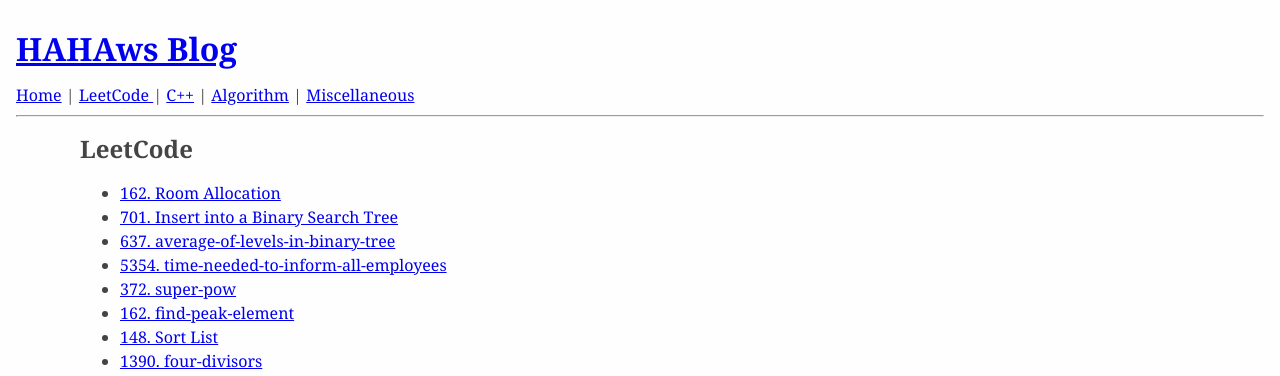
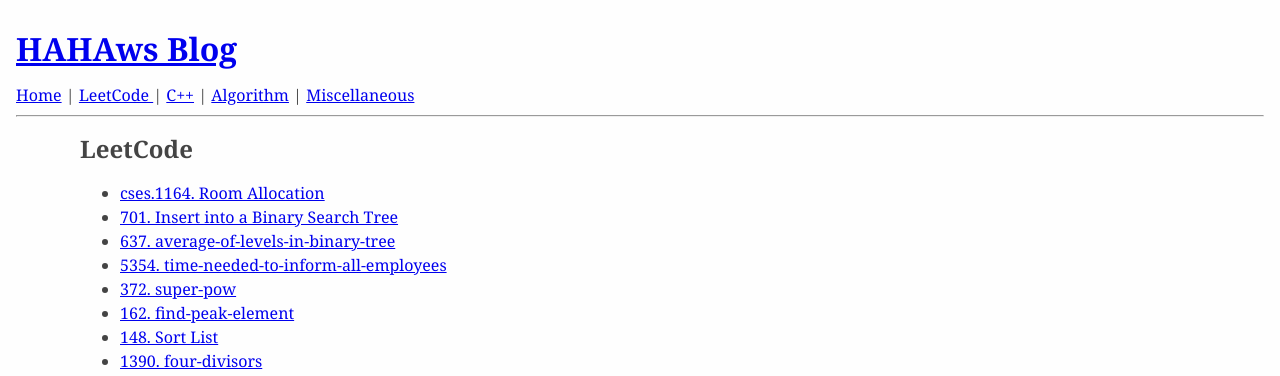
Before and after one commit to for-l00p/hahaws.github.io, a Jekyll site: the page built from LeetCode/index.html, in a window 1280 px wide. Shown: the top 376 px of the page. Built offline with Jekyll 4.4.1, drawn with Linux system fonts in a browser that asks for light colours.

Commit message:
Update 2020-07-08-room-allocation.md

```diff
--- a/_posts/LeetCode/2020-07-08-room-allocation.md
+++ b/_posts/LeetCode/2020-07-08-room-allocation.md
@@ -1,6 +1,6 @@
 ---
 layout: default
-title: 162. Room Allocation
+title: cses.1164. Room Allocation
 tags: LeetCode
 ---
 
```
